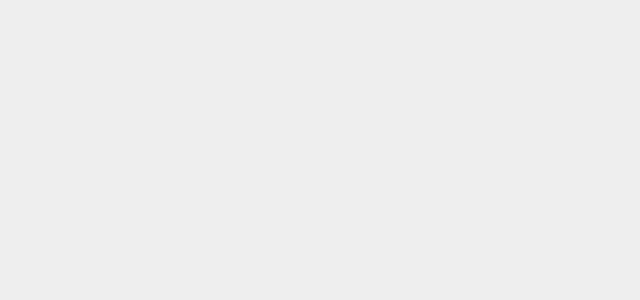
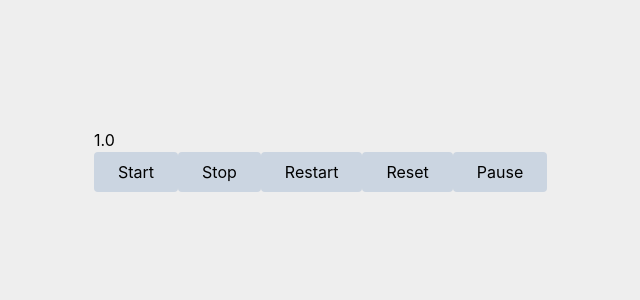
Before and after one commit to McHeisenburglar/rubiks-cube-3d-vite, a React (Vite) app: page /rubiks-cube-3d-vite/better-timer in a window 1280 px wide. Before the commit this address had no page. Shown: the top 300 px of the page, without its empty margins (34-674 px from the left). Built offline with nearby package versions, Linux system fonts and the light colour scheme.

Commit message:
Trying to remove the millisecond calculation from the hook completely. Will revisit.

```diff
--- a/src/App.tsx
+++ b/src/App.tsx
@@ -18,6 +18,7 @@ import TimerMain from './components/timer/TimerMain'
 import PlayMode from './components/play-mode/Main'
 
 import PlayWithCubeSlot from './components/cube-slots/PlayWithCubeSlot'
+import BetterTimer from './components/timer/BetterTimer'
 
 function App() {
 	return (
@@ -29,6 +30,7 @@ function App() {
 				<Route path="/play-mode" element={<PlayMode />} />
 				<Route path="/scene-refactor" element={<CubeRefactor2 />} />
 				<Route path="/cube-slot" element={<PlayWithCubeSlot />} />
+				<Route path="/better-timer" element={<BetterTimer />} />
 			</Routes>
 		</div>
 	)
--- /dev/null
+++ b/src/components/timer/BetterTimer.tsx
@@ -0,0 +1,48 @@
+import React, { useState } from 'react'
+import useCountdown from '../timer/useCountdown2'
+
+interface TimerControlsProps {
+	timer: ReturnType<typeof useCountdown>
+	show: boolean
+}
+
+const TimerControls: React.FC<TimerControlsProps> = ({ timer, show }) => {
+	console.log('::::: Rendered TimerControls')
+
+	return (
+		<div className="p-32">
+			<h1>{(timer.millisecondsLeft / 1000).toFixed(1)}</h1>
+			{show && <h2 style={{ color: 'green' }}>Done</h2>}
+			<div>
+				<button className="btn-primary" onClick={() => timer.start()}>
+					Start
+				</button>
+				<button className="btn-primary" onClick={() => timer.stop()}>
+					Stop
+				</button>
+				<button className="btn-primary" onClick={() => timer.restart()}>
+					Restart
+				</button>
+				<button className="btn-primary" onClick={() => timer.reset()}>
+					Reset
+				</button>
+				<button className="btn-primary" onClick={() => timer.togglePause()}>
+					{timer.isPaused ? 'Unpause' : 'Pause'}
+				</button>
+			</div>
+		</div>
+	)
+}
+
+const BetterTimer = () => {
+	const [showMessage, setShowMessage] = useState(false)
+	const timer = useCountdown({
+		seconds: 1,
+		onCompletion: () => {
+			setShowMessage(true)
+		},
+	})
+	return <TimerControls timer={timer} show={showMessage} />
+}
+
+export default BetterTimer
--- /dev/null
+++ b/src/components/timer/useCountdown2.ts
@@ -0,0 +1,57 @@
+import { useEffect, useState } from 'react'
+
+interface CountdownOptions {
+	seconds: number
+	refreshRate?: number
+	onCompletion?: () => void
+	onStart?: () => void
+	onStop?: () => void
+	onPause?: () => void
+	onUnpause?: () => void
+}
+
+const useCountdown = (options: CountdownOptions) => {
+	let timeout: number
+	const { seconds } = options
+
+	const [isRunning] = useState(false)
+	const [isPaused] = useState(false)
+
+	// useEffect(() => {
+	// 	// // do something
+	// 	return () => clearTimeout(timeout)
+	// }, [])
+
+	const reset = () => {}
+
+	const start = () => {
+		timeout = setTimeout(() => {
+			console.log(`ding after ${seconds} seconds!`)
+		}, seconds * 1000)
+	}
+
+	const restart = () => {}
+
+	const stop = () => {}
+
+	const pause = () => {}
+
+	const unpause = () => {}
+
+	const togglePause = () => {}
+
+	return {
+		millisecondsLeft: seconds * 1000,
+		start,
+		stop,
+		isRunning,
+		restart,
+		reset,
+		pause,
+		unpause,
+		isPaused,
+		togglePause,
+	}
+}
+
+export default useCountdown
```
